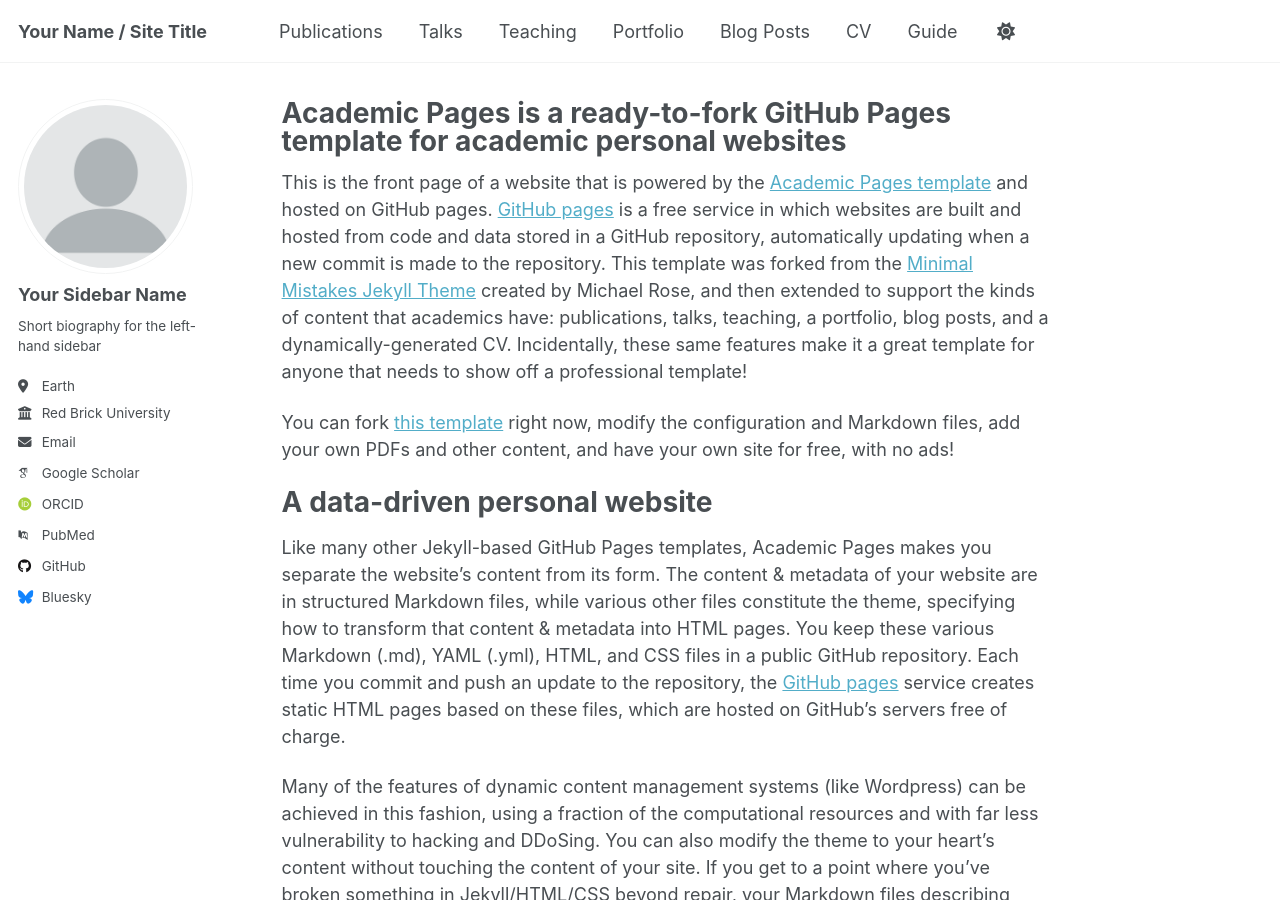
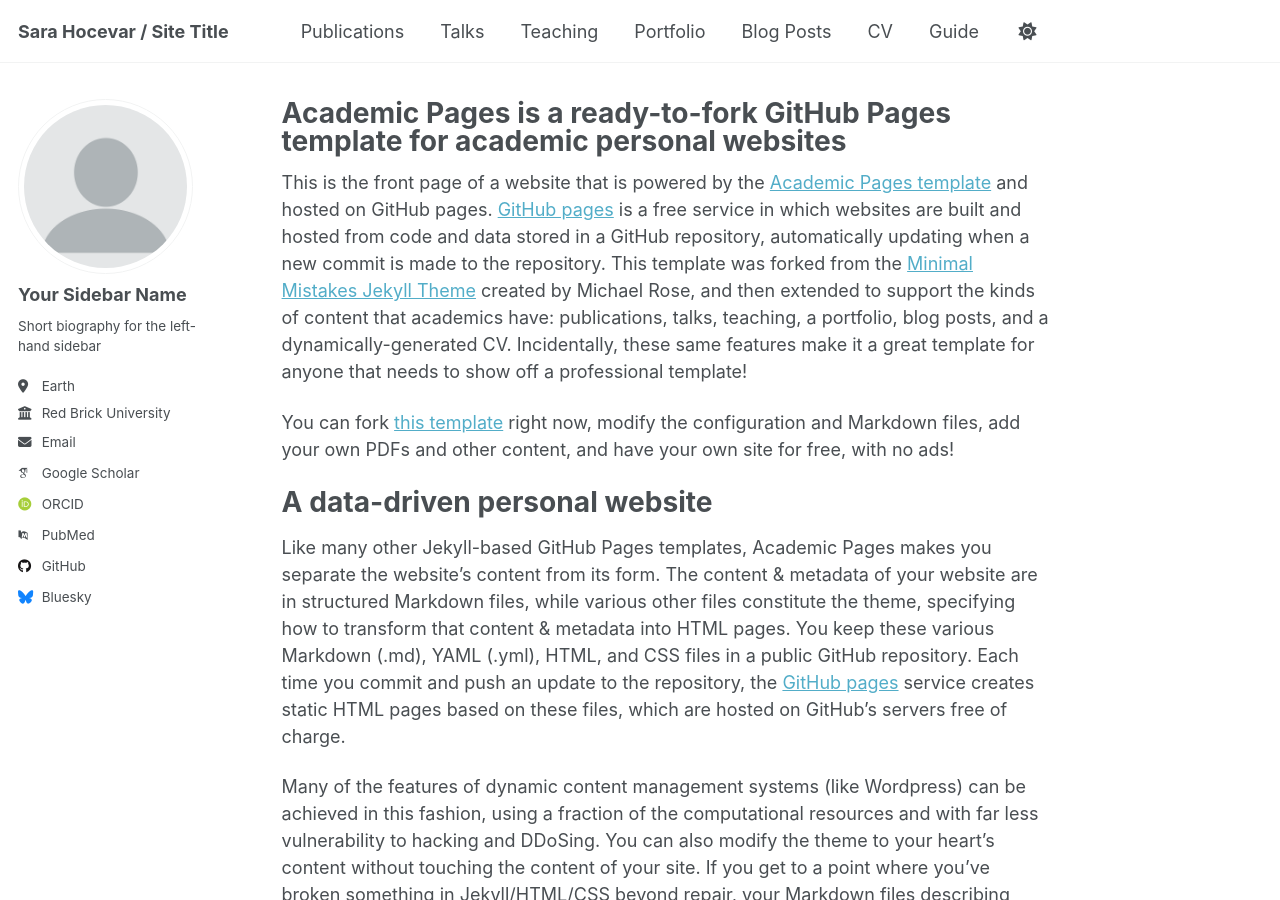
Before and after one commit to sarahocevar/sarahocevar.github.io, a Jekyll site: the page built from _pages/about.md, in a window 1280 px wide and 900 px high. Built offline with Jekyll 4.4.1, drawn with Linux system fonts in a browser that asks for light colours; some web fonts are replaced; a script that is not in the unit is left out.

Commit message:
Update _config.yml

```diff
--- a/_config.yml
+++ b/_config.yml
@@ -9,7 +9,7 @@
 # Basic Site Settings
 locale                   : "en-US"
 site_theme               : "default" # Currently available options are "default", "air"
-title                    : "Your Name / Site Title"
+title                    : "Sara Hocevar / Site Title"
 title_separator          : "-"
 name                     : &name "Your Name"
 description              : &description "Your Name's academic portfolio"   # Update this with a general description of your site, this is the default if not overridden by a page
```
